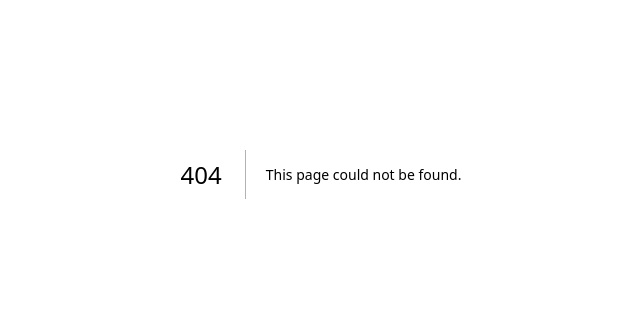
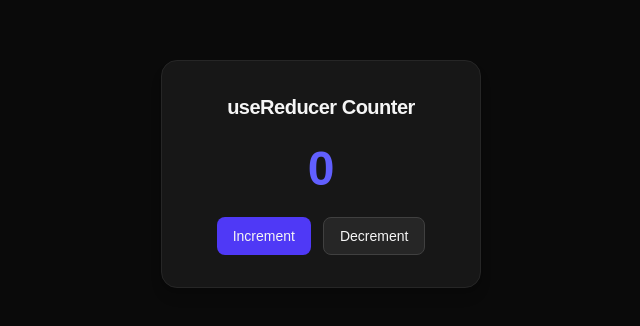
Before and after one commit to Rajender-01/react-hooks-journey, a Next.js app: page /hooks/useReducer/basic in a window 1280 px wide. Before the commit this address had no page. Shown: the part 226-552 px from the top of the page, without its empty margins (319-959 px from the left). Built offline with nearby package versions, Linux system fonts and the light colour scheme.

Commit message:
Add ReducerBasic component with useReducer for counter functionality

```diff
--- /dev/null
+++ b/src/app/hooks/useReducer/basic/page.tsx
@@ -0,0 +1,11 @@
+import ReducerBasic from "@/src/hooks-learning/03-advance-hooks/useReducer/ReducerBasic"
+
+const page = () => {
+  return (
+    <div>
+      <ReducerBasic/>
+    </div>
+  )
+}
+
+export default page
--- /dev/null
+++ b/src/hooks-learning/03-advance-hooks/useReducer/ReducerBasic.tsx
@@ -0,0 +1,58 @@
+"use client";
+
+import { useReducer } from "react";
+
+type State = { count: number };
+type Action = { type: "increment" } | { type: "decrement" };
+
+function reducer(state: State, action: Action): State {
+  console.log(state, action);
+  switch (action.type) {
+    case "increment":
+      return { count: state.count + 1 };
+
+    case "decrement":
+      return { count: state.count - 1 };
+
+    default:
+      return state;
+  }
+}
+
+const ReducerBasic = () => {
+  const [state, dispatch] = useReducer(reducer, { count: 0 });
+
+  return (
+    <div className="min-h-screen bg-neutral-950 text-neutral-100 flex items-center justify-center p-6">
+      <div className="bg-neutral-900 border border-neutral-800 rounded-2xl p-8 w-[320px] text-center space-y-6 shadow-lg">
+
+        <h1 className="text-xl font-semibold tracking-tight">
+          useReducer Counter
+        </h1>
+
+        <div className="text-5xl font-bold text-indigo-500">
+          {state.count}
+        </div>
+
+        <div className="flex gap-3 justify-center">
+          <button
+            onClick={() => dispatch({ type: "increment" })}
+            className="px-4 py-2 rounded-lg bg-indigo-600 hover:bg-indigo-500 transition text-sm font-medium"
+          >
+            Increment
+          </button>
+
+          <button
+            onClick={() => dispatch({ type: "decrement" })}
+            className="px-4 py-2 rounded-lg bg-neutral-800 hover:bg-neutral-700 transition text-sm font-medium border border-neutral-700"
+          >
+            Decrement
+          </button>
+        </div>
+
+      </div>
+    </div>
+  );
+};
+
+export default ReducerBasic;
```
